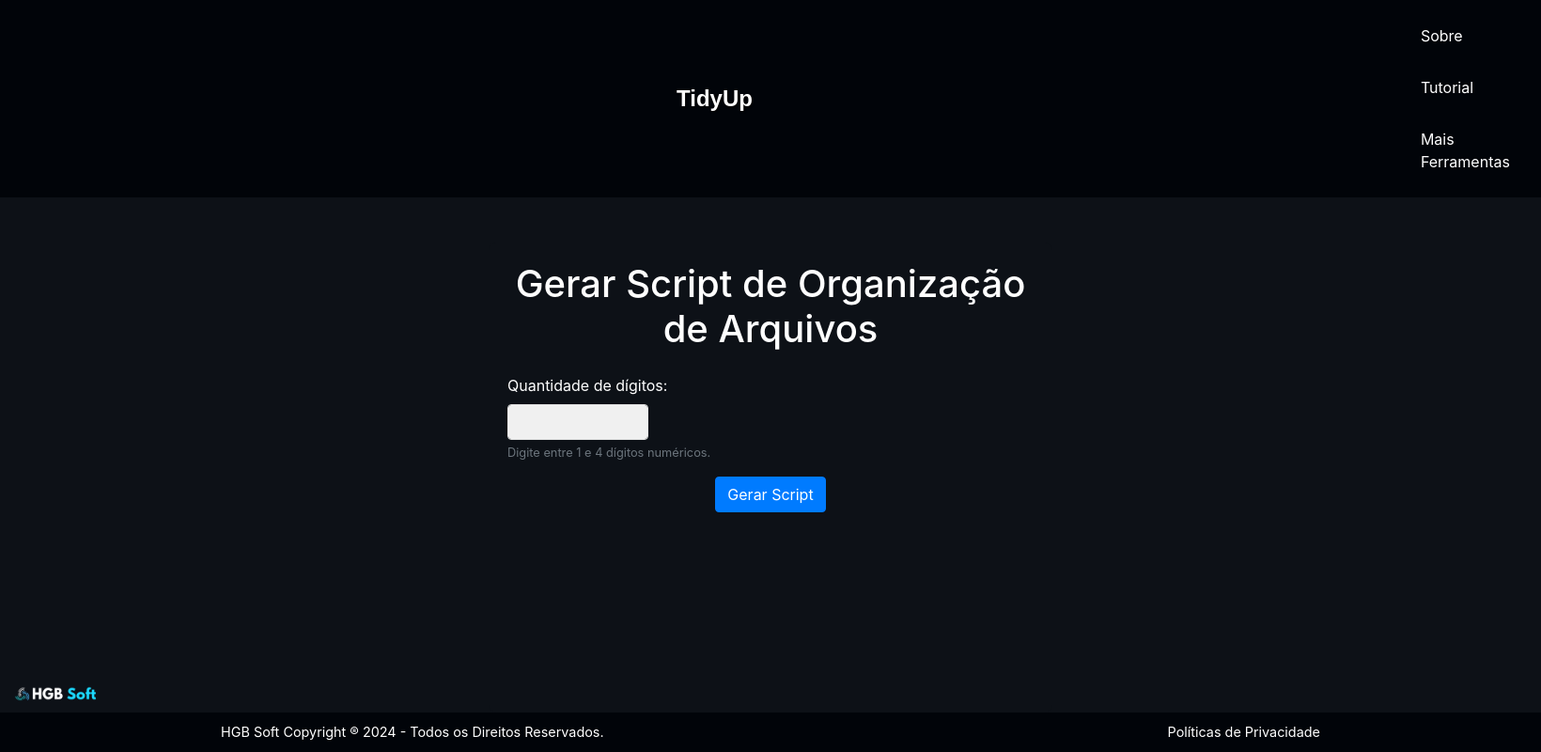
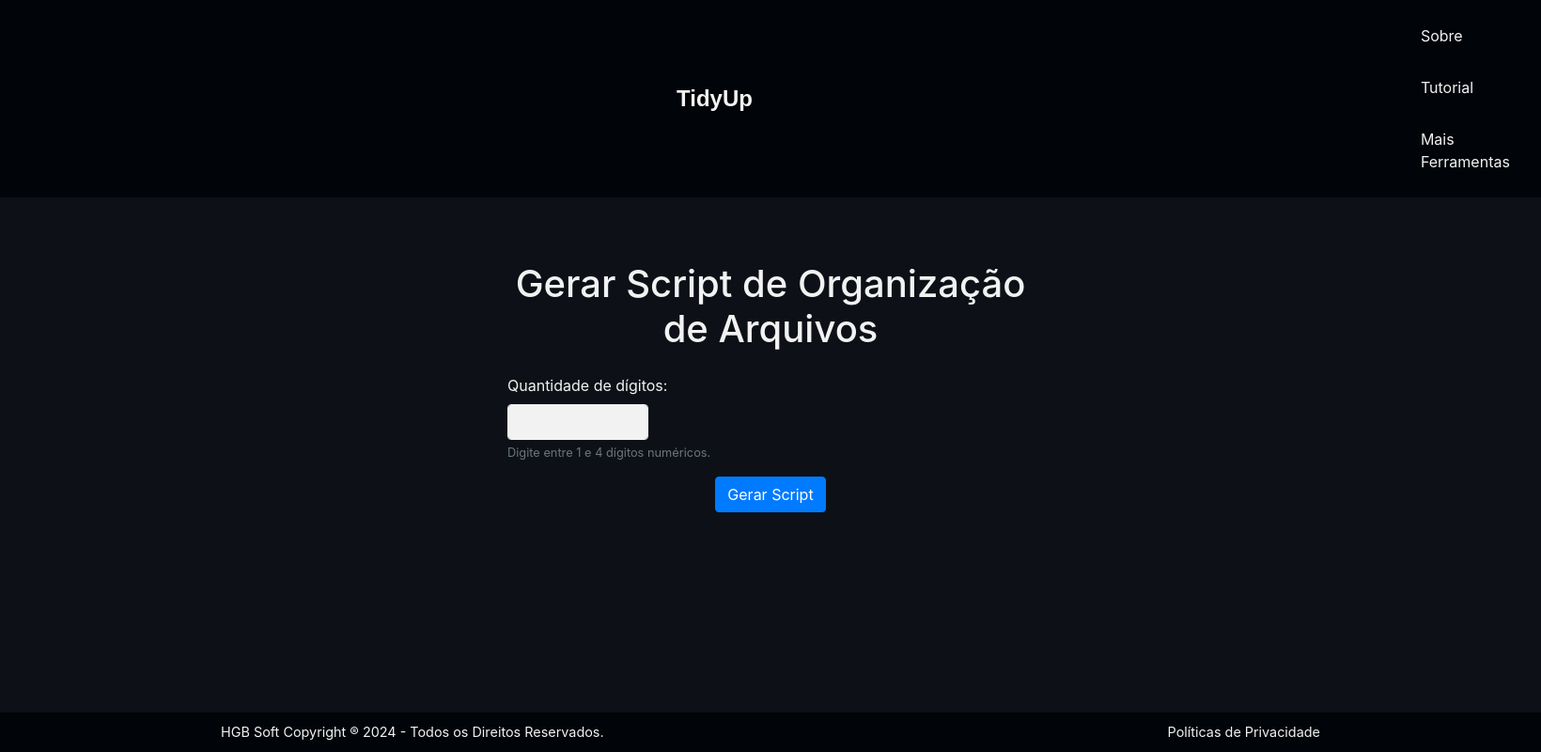
Before and after one commit to paulo-hj/TidyUp, a Django app: page / in a window 1640 px wide. Shown: the whole page at 94% size. Run offline with Django 5.2, Linux system fonts and the light colour scheme; some libraries are stand-ins or nearby versions.

Commit message:
Retirada logo HGB da tela principal.

```diff
--- a/app/templates/app/home.html
+++ b/app/templates/app/home.html
@@ -16,13 +16,13 @@
         }
         body {
             background-color: #0D1117;
-            color: #ffffff;
+            color: #F2F2F2;
             display: flex;
             flex-direction: column;
         }
         header {
             background-color: #010409; /* Cor de fundo da barra superior */
-            color: #ffffff;
+            color: #F2F2F2;
             padding: 10px 20px;
             display: flex;
             align-items: center;
@@ -33,7 +33,7 @@
             font-weight: bold;
             font-family: 'Arial', sans-serif; /* Escolha uma fonte mais elegante */
             margin-left: 700px; /* Move o texto um pouco para a direita */
-            color: #ffffff;
+            color: #F2F2F2;
             text-shadow: 1px 1px 2px #000; /* Adiciona uma sombra ao texto */
         }
         .navbar {
@@ -42,7 +42,7 @@
             margin-left: 680px; /* Adiciona um espaço à esquerda dos botões */
         }
         .nav-link {
-            color: #ffffff; /* Cor do texto dos botões */
+            color: #F2F2F2; /* Cor do texto dos botões */
             text-decoration: none;
             padding: 8px 15px;
             border-radius: 4px;
@@ -50,7 +50,7 @@
         }
         .nav-link:hover {
             background-color: #171B20; /* Cor de fundo ao passar o mouse */
-            color: #ffffff; /* Mantém a cor do texto branca ao passar o mouse */
+            color: #F2F2F2; /* Mantém a cor do texto branca ao passar o mouse */
         }
         .container {
             background-color: #0D1117;
@@ -71,7 +71,7 @@
         }
         footer {
             background-color: #010409; /* Cor de fundo do rodapé */
-            color: #ffffff; /* Cor do texto no rodapé */
+            color: #F2F2F2; /* Cor do texto no rodapé */
             text-align: center;
             padding: 10px 0;
             font-size: 0.9em; /* Diminuir o tamanho da fonte */
@@ -85,16 +85,16 @@
             margin: 0; /* Remove a margem */
         }
         footer a {
-            color: #ffffff; /* Cor do texto do link */
+            color: #F2F2F2; /* Cor do texto do link */
             text-decoration: none;
         }
         footer a:hover {
             text-decoration: underline;
         }
         .form-group input {
-            background-color: #f0f0f0; /* Cor de fundo do campo de entrada */
+            background-color: #F2F2F2; /* Cor de fundo do campo de entrada */
             border-radius: 4px; /* Borda arredondada */
-            border: 1px solid #e1e1e1; /* Cor da borda */
+            border: 1px solid #F2F2F2; /* Cor da borda */
             padding: 8px; /* Espaçamento interno do campo */
             width: 150px; /* Define a largura do campo de entrada */
         }
@@ -118,7 +118,7 @@
 
         .popup-content {
             background-color: #0D1117; /* Cor de fundo do popup */
-            color: #ffffff; /* Cor do texto no popup */
+            color: #F2F2F2; /* Cor do texto no popup */
             padding: 50px; /* Ajusta o padding para uma área de conteúdo razoável */
             border-radius: 12px; /* Borda mais arredondada */
             width: 70%; /* Ajusta a largura do popup */
@@ -144,7 +144,7 @@
         .popup-header p {
             font-size: 1.2em; /* Tamanho do texto do cabeçalho ajustado */
             margin: 10px 0; /* Margem superior e inferior */
-            color: #ffffff; /* Cor do texto */
+            color: #F2F2F2; /* Cor do texto */
         }
 
         .popup-header a {
@@ -188,7 +188,7 @@
             right: 15px;
             font-size: 2em; /* Tamanho do botão de fechar ajustado */
             cursor: pointer;
-            color: #ffffff; /* Cor do botão de fechar */
+            color: #F2F2F2; /* Cor do botão de fechar */
         }
     </style>
 </head>
@@ -219,7 +219,6 @@
             <div class="alert alert-info mt-4">{{ message }}</div>
         {% endif %}
     </div>
-    <img src="{% static 'images/logo.png' %}" alt="Logo" class="logo">
     <footer>
         <div class="copyright">
             HGB Soft Copyright ® 2024 - Todos os Direitos Reservados.
@@ -240,8 +239,10 @@
             <br>
             <br>
             <br>
-            <img src="{% static 'images/logo.png' %}" alt="Logo" class="logo">
-    </div>
+            <a href="https://hgbsoft.com.br">
+                <img src="{% static 'images/logo.png' %}" alt="Logo" class="logo">
+            </a>
+        </div>
     <script src="{% static 'js/jquery-3.5.1.slim.min.js' %}"></script>
     <script src="{% static 'js/popper.min.js' %}"></script>
     <script src="{% static 'js/bootstrap.min.js' %}"></script>
```
